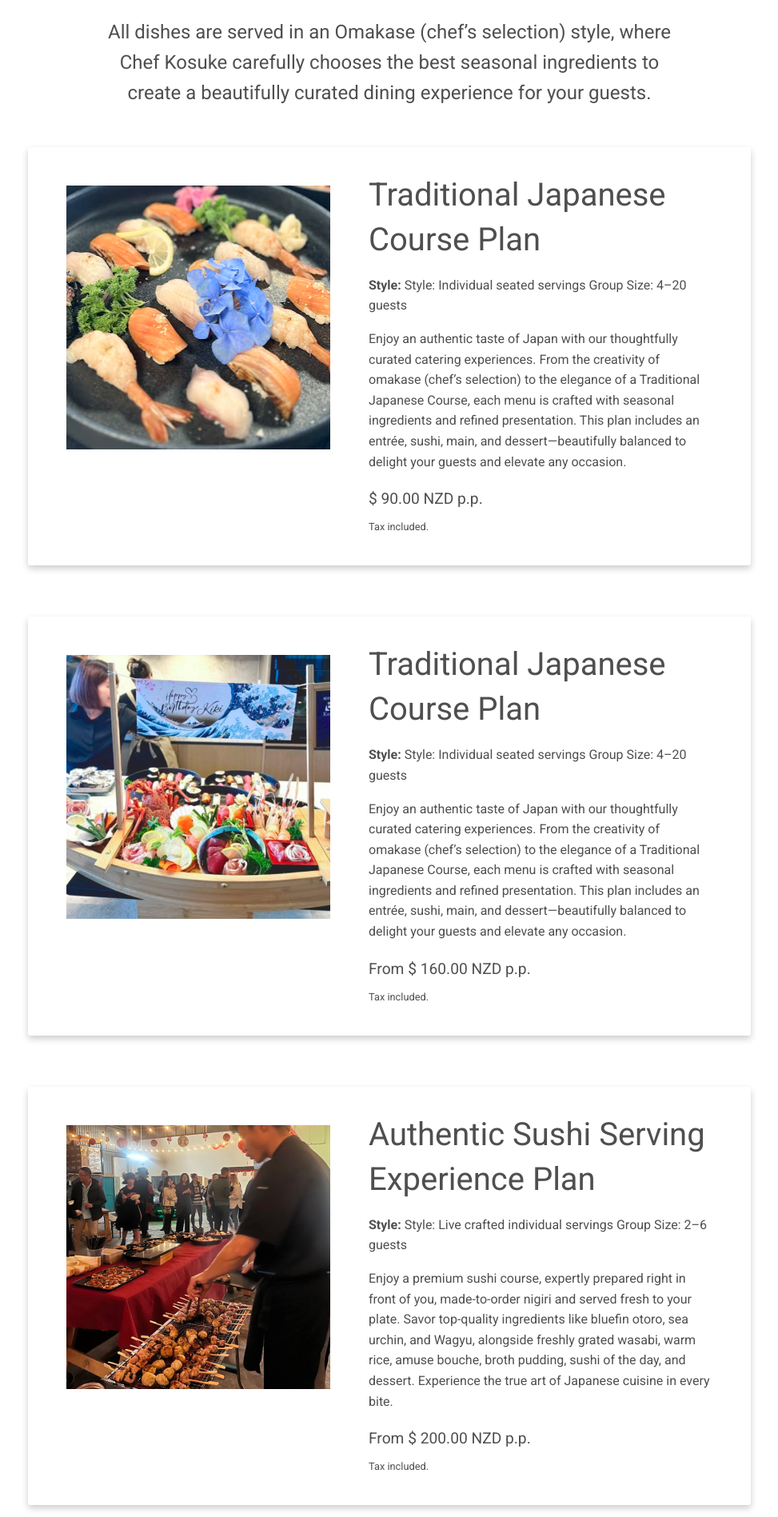
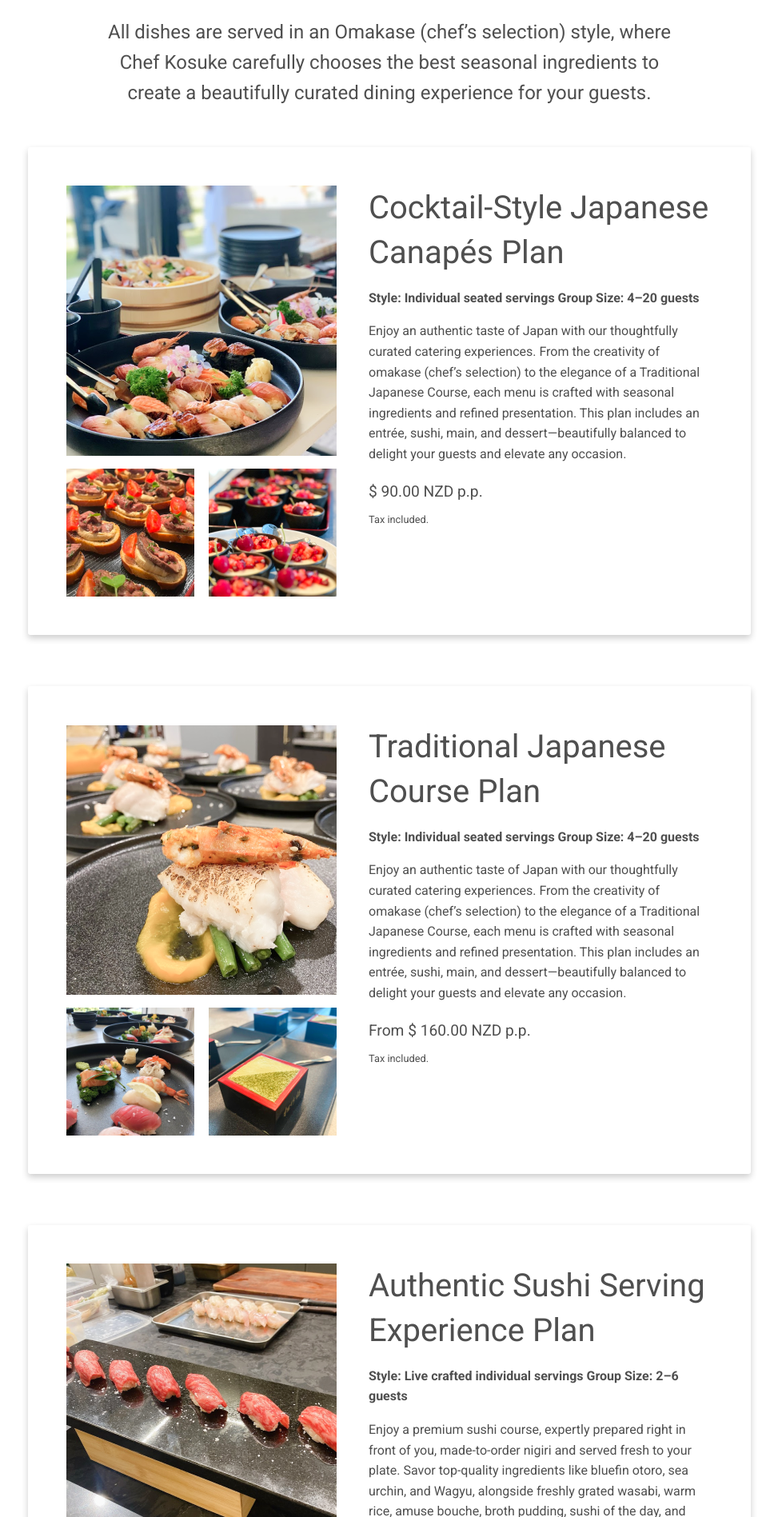
Before and after one commit to Masamist/Kohaku, a Jekyll site: the page built from services.html, in a window 1280 px wide. Shown: the part 1025-2922 px from the top of the page at 80% size, without its empty margins (153-1126 px from the left). Built offline with Jekyll 4.4.1, drawn with Linux system fonts in a browser that asks for light colours; some web fonts are replaced.

Commit message:
minor change

```diff
--- a/assets/services.css
+++ b/assets/services.css
@@ -14,13 +14,11 @@
   display: flex;
   flex-direction: row;
   justify-content: space-between;
+  gap: 2.5rem;
   height: auto;
-  width: 100%;
-  padding: 0;
+  padding: 3rem;
 }
- .services_card_container img{
-  padding: 3rem;
- }
+
  @media screen and (max-width: 800px) {
   .services_card_container {
     flex-direction: column;
@@ -45,7 +43,22 @@
   /**
 * Services_plan
 */
-
+.services_plan_image_container {
+  display: flex;
+  flex-direction: column;
+  justify-content: space-between;
+  gap: 1rem;
+  margin: 0;
+  padding: 0;
+}
+.services_plan_image_sub_container {
+  display: flex;
+  flex-direction: row;
+  justify-content: space-between;
+  gap: 1rem;
+  margin: 0;
+  padding: 0;
+}
 
  /**
 * Services_addon
@@ -54,7 +67,7 @@
 .services_addon_content_container {
   max-width: 58%;
   margin: 0;
-  padding: 2rem 3rem 3rem 0;
+  padding: 0;
 }
 .service_addon_title {
   font-size: 2.5rem;
@@ -126,10 +139,10 @@
   padding: 0;
 }
 .service_occasions_bullets {
-  font-size: 1.6rem;
+  font-size: 1.2rem;
 }
 .services_occasions_detail_container {
-  padding-right: 3rem;
+  padding-right: 2rem;
 }
 @media screen and (max-width: 800px) {
   .services_occasions_container {
--- a/services.html
+++ b/services.html
@@ -16,7 +16,8 @@ title: Services
   </section>
 
   {% assign plan=
-    "service_addon_sushi.png|Traditional Japanese Course Plan |Style: Individual seated servings
+    "service_plan_canape_1.png|service_plan_canape_2.png|service_plan_canape_3.png|Cocktail-Style
+Japanese Canapés Plan|Style: Individual seated servings
     Group Size: 4–20 guests|
     Enjoy an authentic taste of Japan with our thoughtfully curated catering
     experiences. From the creativity of omakase (chef’s selection) to the
@@ -25,7 +26,7 @@ title: Services
     entrée, sushi, main, and dessert—beautifully balanced to delight your
     guests and elevate any occasion.
     |$ 90.00 NZD p.p.
-    /service_addon_sashimi.png|Traditional Japanese Course Plan |Style: Individual seated servings
+    /service_plan_course_1.png|service_plan_course_2.png|service_plan_course_3.png|Traditional Japanese Course Plan |Style: Individual seated servings
     Group Size: 4–20 guests|
     Enjoy an authentic taste of Japan with our thoughtfully curated catering
     experiences. From the creativity of omakase (chef’s selection) to the
@@ -33,7 +34,7 @@ title: Services
     seasonal ingredients and refined presentation. This plan includes an
     entrée, sushi, main, and dessert—beautifully balanced to delight your
     guests and elevate any occasion.|From $ 160.00 NZD p.p.
-    /service_addon_yakitori.png|Authentic Sushi Serving Experience Plan|Style: Live crafted individual servings
+    /service_plan_sushi_1.png|service_plan_sushi_2.png|service_plan_sushi_3.png|Authentic Sushi Serving Experience Plan|Style: Live crafted individual servings
     Group Size: 2–6 guests|
     Enjoy a premium sushi course, expertly prepared right in front of you,
     made-to-order nigiri and served fresh to your plate. Savor top-quality
@@ -58,15 +59,19 @@ title: Services
         {% for item in plan %}
           {% assign parts = item | split: "|" %}
           <div class="services_card_container">
-            <div class="services_addon_image_container">
-              <img src="/assets/images/{{ parts[0] | strip }}" alt="{{ parts[1] | strip }} image">
+            <div class="services_plan_image_container">
+              <img src="/assets/images/{{ parts[0] | strip }}" alt="{{ parts[3] | strip }} image">
+              <div class="services_plan_image_sub_container">
+                <img src="/assets/images/{{ parts[1] | strip }}" alt="{{ parts[3] | strip }} image">
+                <img src="/assets/images/{{ parts[2] | strip }}" alt="{{ parts[3] | strip }} image">
+              </div>
             </div>
 
             <div class="services_addon_content_container">
-              <h3 class="service_addon_title">{{ parts[1] | strip }}</h3>
-              <p class=""><b>Style: </b>{{ parts[2] | strip }}</p>
-              <p>{{ parts[3] | strip }}</p>
-              <p class="service_addon_price">{{ parts[4] | strip }}</p>
+              <h3 class="service_addon_title">{{ parts[3] | strip }}</h3>
+              <p class=""><b>{{ parts[4] | strip }}</b></p>
+              <p>{{ parts[5] | strip }}</p>
+              <p class="service_addon_price">{{ parts[6] | strip }}</p>
               <p class="service_addon_tax">Tax included.</p>
             </div>
           </div>
```
Also changed, not shown: assets/images/service_paln_canape_3.png (deleted), assets/images/service_plan_canape_1.png (renamed from assets/images/service_plan_kanape_1.png), assets/images/service_plan_canape_2.png (added), assets/images/service_plan_canape_3.png.
